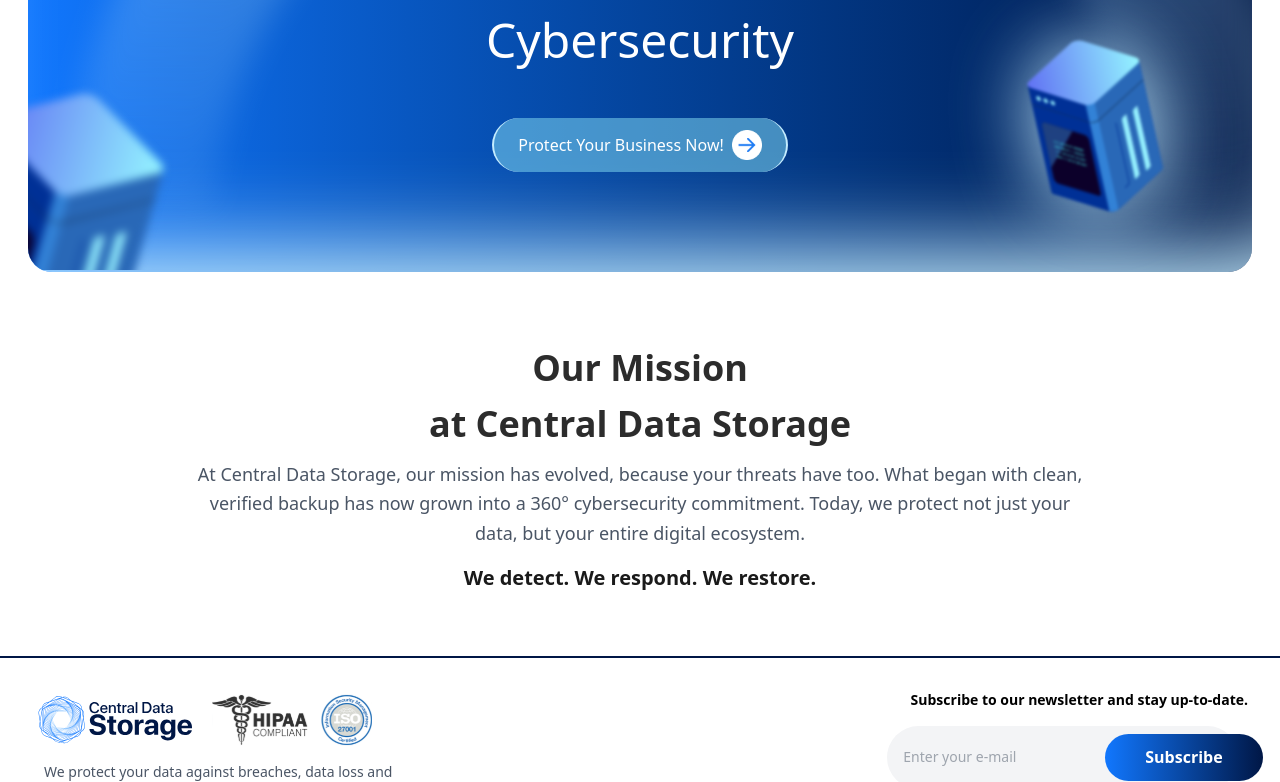
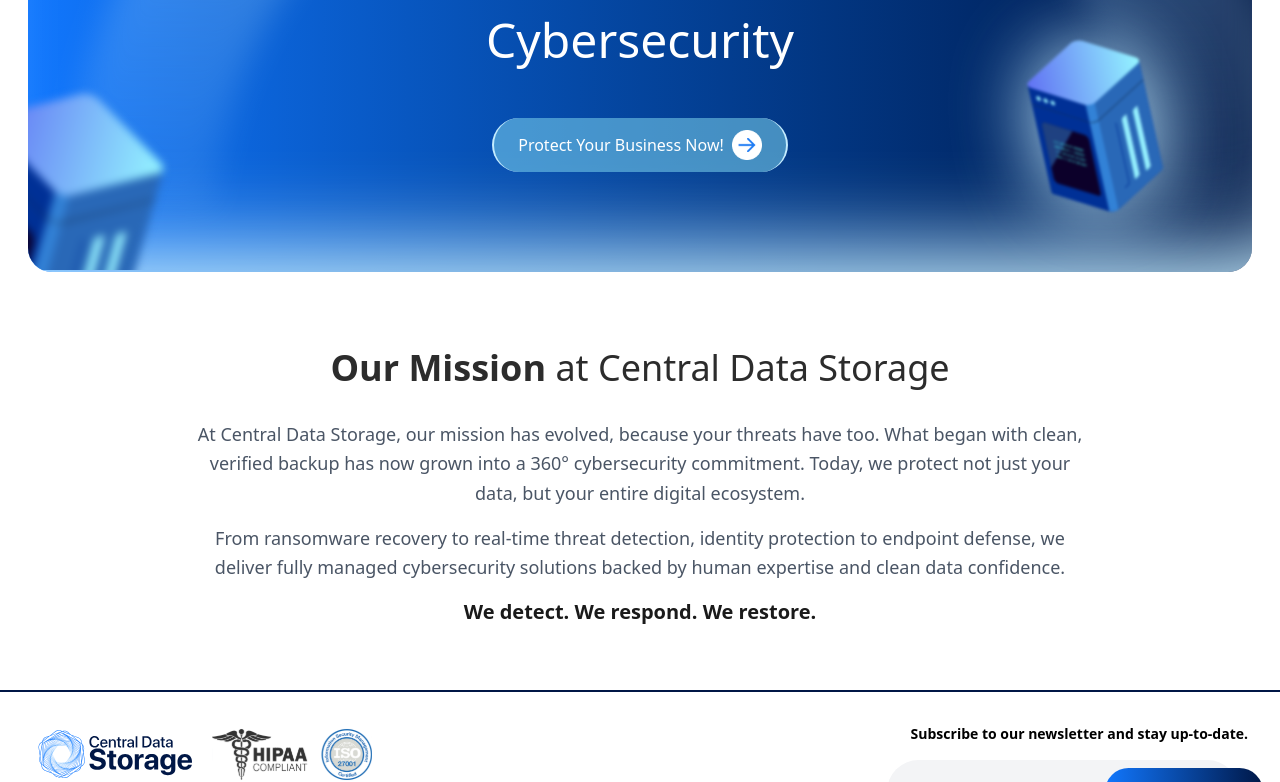
Before and after one commit to Shumaila-sayed/About-us, a Next.js app: page / in a window 1280 px wide. Shown: the part 522-1304 px from the top of the page. Built offline with nearby package versions, Linux system fonts and the light colour scheme.

Commit message:
Fix mission section

```diff
--- a/src/components/about/about-our-mission/Mission.tsx
+++ b/src/components/about/about-our-mission/Mission.tsx
@@ -3,14 +3,17 @@
 export default function Mission() {
 	return (
 		<section className='bg-white py-12 px-6 text-center'>
-			<h2 className='text-2xl md:text-4xl font-semibold text-[#2C2C2C] mb-4'>
+			<h2 className='text-3xl inline md:text-4xl font-bold text-[#2C2C2C] '>
 				{missionData.aboutOurMission.sectionHeading}
 			</h2>
-			<h3 className='text-2xl md:text-4xl font-semibold text-[#2C2C2C] mb-4'>
+			<h3 className='text-3xl inline md:text-4xl text-[#2C2C2C] '>
 				{missionData.aboutOurMission.subHeading}
 			</h3>
+			<p className='text-gray-600 max-w-4xl mx-auto text-base md:text-lg leading-relaxed mb-4 mt-8'>
+				{missionData.aboutOurMission.paragraph}
+			</p>
 			<p className='text-gray-600 max-w-4xl mx-auto text-base md:text-lg leading-relaxed mb-4'>
-				{missionData.aboutOurMission.paragraph}
+				{missionData.aboutOurMission.subParagraph}
 			</p>
 			<p className='font-semibold text-[#1A1A1A] text-lg md:text-xl'>
 				{missionData.aboutOurMission.subText}
--- a/src/data/about/about-page-data.json
+++ b/src/data/about/about-page-data.json
@@ -5,9 +5,10 @@
         "subHeading": "End-to-End Cybersecurity",
         "buttonText": "Protect Your Business Now!"
     }, "aboutOurMission": {
-        "sectionHeading": "Our Mission",
+        "sectionHeading": "Our Mission ",
         "subHeading": "at Central Data Storage",
         "paragraph": "At Central Data Storage, our mission has evolved, because your threats have too. What began with clean, verified backup has now grown into a 360° cybersecurity commitment. Today, we protect not just your data, but your entire digital ecosystem.",
+        "subParagraph": "From ransomware recovery to real-time threat detection, identity protection to endpoint defense, we deliver fully managed cybersecurity solutions backed by human expertise and clean data confidence.",
         "subText": "We detect. We respond. We restore."
     }
 }
```
